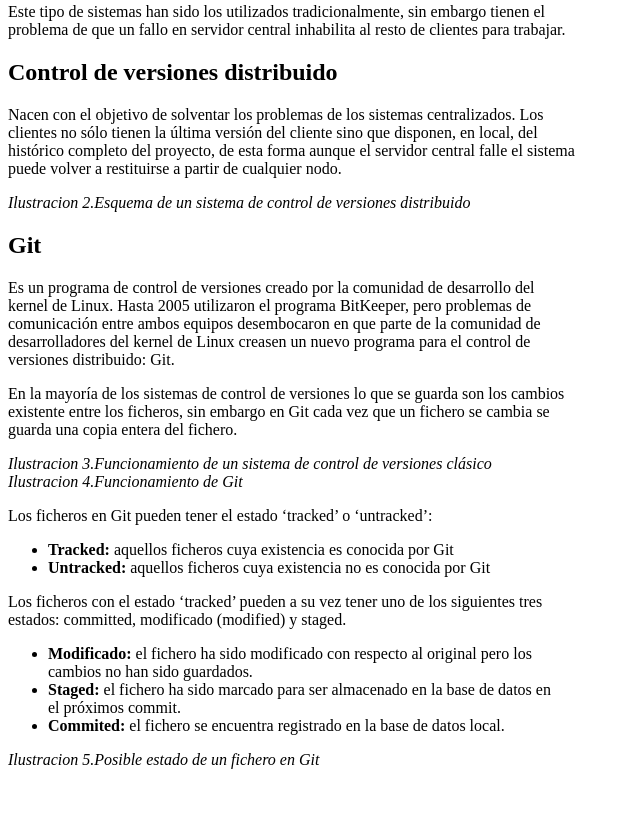
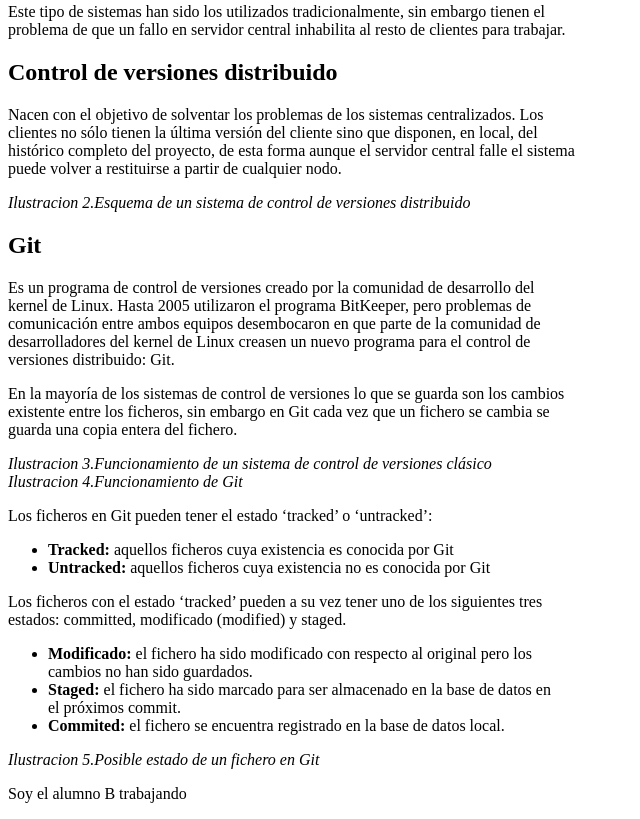
Before and after one commit to RRG1312/Prueba4, a plain HTML site: page index.html in a window 1280 px wide. Shown: the part 1055-1874 px from the top of the page, without its empty margins (0-640 px from the left). Before the commit the page ends 1832 px from the top, so only its background shows below. Drawn offline with Linux system fonts and the light colour scheme.

Commit message:
Soy el alumno B trabajando en el código del alumno A

```diff
--- a/index.html
+++ b/index.html
@@ -123,6 +123,8 @@
     </ul>
 
     <span><em>Ilustracion 5.Posible estado de un fichero en Git</em></span>
+
+    <p>Soy el alumno B trabajando</p>
 </body>
 
 
```
